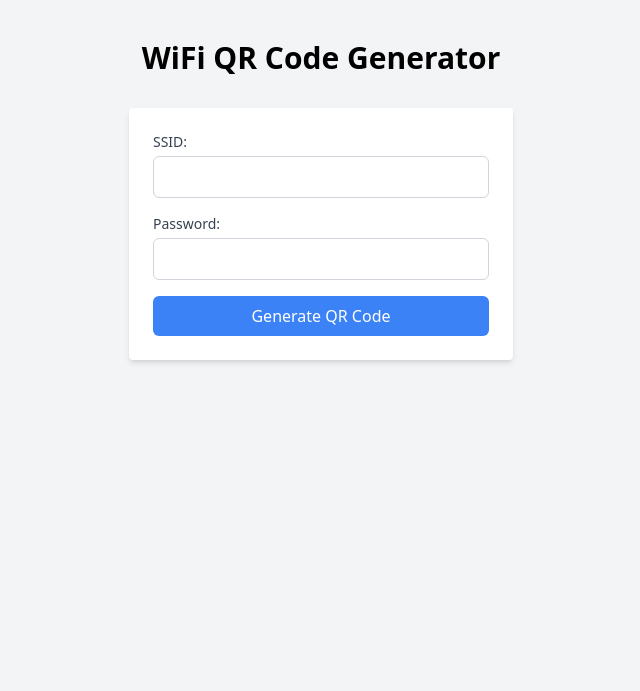
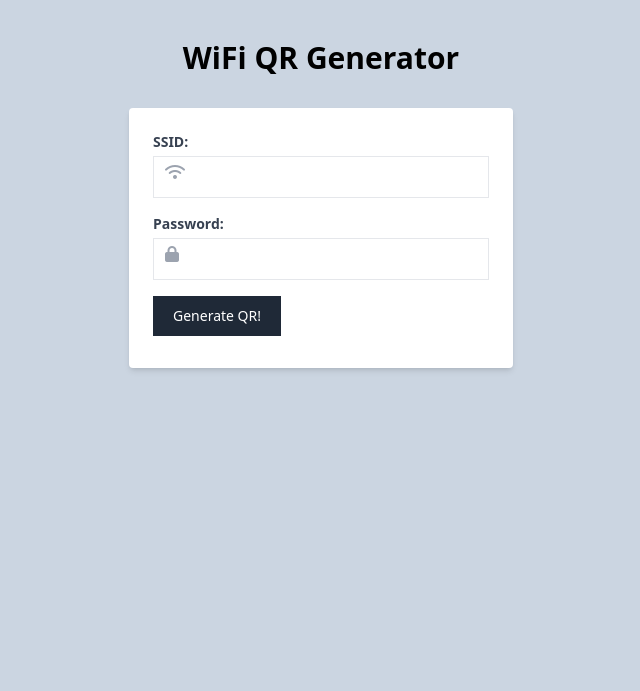
Before and after one commit to consistent94/wifiQR, a plain HTML site: page client/index.html in a window 1280 px wide. Shown: the whole page, without its empty margins (319-959 px from the left). Drawn offline with nearby package versions, Linux system fonts and the light colour scheme.

Commit message:
styling and export button

```diff
--- a/client/index.html
+++ b/client/index.html
@@ -3,29 +3,36 @@
 <head>
     <meta charset="UTF-8">
     <meta name="viewport" content="width=device-width, initial-scale=1.0">
-    <title>WiFi QR Code Generator</title>
+    <title>wifi QR code generator</title>
+    <link rel="stylesheet" href="https://cdnjs.cloudflare.com/ajax/libs/font-awesome/6.0.0-beta3/css/all.min.css">
     <script src="https://cdn.tailwindcss.com"></script>
 </head>
-<body class="bg-gray-100 py-10 px-4">
-    <h1 class="text-3xl font-bold text-center mb-8">WiFi QR Code Generator</h1>
+<body class="bg-slate-300 py-10 px-4">
+    <h1 class="text-3xl font-bold text-center mb-8">WiFi QR Generator</h1>
 
     <form id="qrForm" class="bg-white p-6 rounded shadow-md mx-auto w-full max-w-sm">
         <div class="mb-4">
-            <label for="ssid" class="block text-sm font-medium text-gray-700">SSID:</label>
-            <input type="text" id="ssid" name="ssid" required class="mt-1 block w-full p-2 border border-gray-300 rounded-md">
+            <label for="ssid" class="block font-bold text-sm text-gray-700">SSID:</label>
+            <div class="relative mt-1">
+                <i class="fas fa-wifi absolute left-3 top-2 text-gray-400"></i>
+                <input type="text" id="ssid" name="ssid" required class="pl-10 block w-full p-2 border">
+            </div>
         </div>
 
         <div class="mb-4">
-            <label for="password" class="block text-sm font-medium text-gray-700">Password:</label>
-            <input type="password" id="password" name="password" required class="mt-1 block w-full p-2 border border-gray-300 rounded-md">
+            <label for="password" class="block font-bold text-sm text-gray-700">Password:</label>
+            <div class="relative mt-1 input-container">
+                <i class="fas fa-lock absolute left-3 top-2 text-gray-400"></i>
+                <input type="password" id="password" name="password" required class="pl-10 block w-full p-2 text-gray-700 border focus:outline-none">
+            </div>
         </div>
 
-        <button type="submit" class="w-full bg-blue-500 text-white py-2 rounded-md hover:bg-blue-600">Generate QR Code</button>
+        <button type="submit" class="text-white bg-gray-800 hover:bg-gray-900 focus:outline-none focus:ring-4 focus:ring-gray-300 font-medium text-sm px-5 py-2.5 me-2 mb-2 dark:bg-gray-800 dark:hover:bg-gray-700 dark:focus:ring-gray-700 dark:border-gray-700">Generate QR!</button>
+        <button id="exportBtn" class="hidden py-2.5 px-5 me-2 mb-2 text-sm font-medium text-gray-900 focus:outline-none bg-white border border-gray-200 hover:bg-gray-100 hover:text-blue-700 focus:z-10 focus:ring-4 focus:ring-gray-100 dark:focus:ring-gray-700 dark:bg-gray-800 dark:text-gray-400 dark:border-gray-600 dark:hover:text-white dark:hover:bg-gray-700">Export</button>
     </form>
 
     <div id="qrResult" class="mt-8 flex justify-center">
-        <!-- The generated QR code will be displayed here -->
-        <div id="qrCodeContainer" class="w-32 h-32"> <!-- Inner container for sizing -->
+        <div id="qrCodeContainer" class="w-72 h-72">
             <!-- QR code will go here -->
         </div>
     </div>
--- a/client/js/main.js
+++ b/client/js/main.js
@@ -19,16 +19,18 @@ document.getElementById('qrForm').addEventListener('submit', function (event) {
     })
     .then(svg => {
         const qrContainer = document.getElementById('qrCodeContainer');
-        qrContainer.innerHTML = svg; // Insert SVG into the inner container
+        qrContainer.innerHTML = svg;
 
         // Resize the SVG
         const svgElement = qrContainer.querySelector('svg');
         if (svgElement) {
-            svgElement.setAttribute('width', '150');  // Set the width to 150px
-            svgElement.setAttribute('height', '150'); // Set the height to 150px
-            svgElement.style.width = '100%'; // Ensure it scales within the container
-            svgElement.style.height = '100%'; // Ensure it scales within the container
+            svgElement.setAttribute('width', '150');
+            svgElement.setAttribute('height', '150');
+            svgElement.style.width = '100%';
+            svgElement.style.height = '100%';
         }
+
+        exportBtn.classList.remove('hidden');
     })
     .catch(error => {
         console.error('Error:', error);
```
Also changed, not shown: 1 other file.
